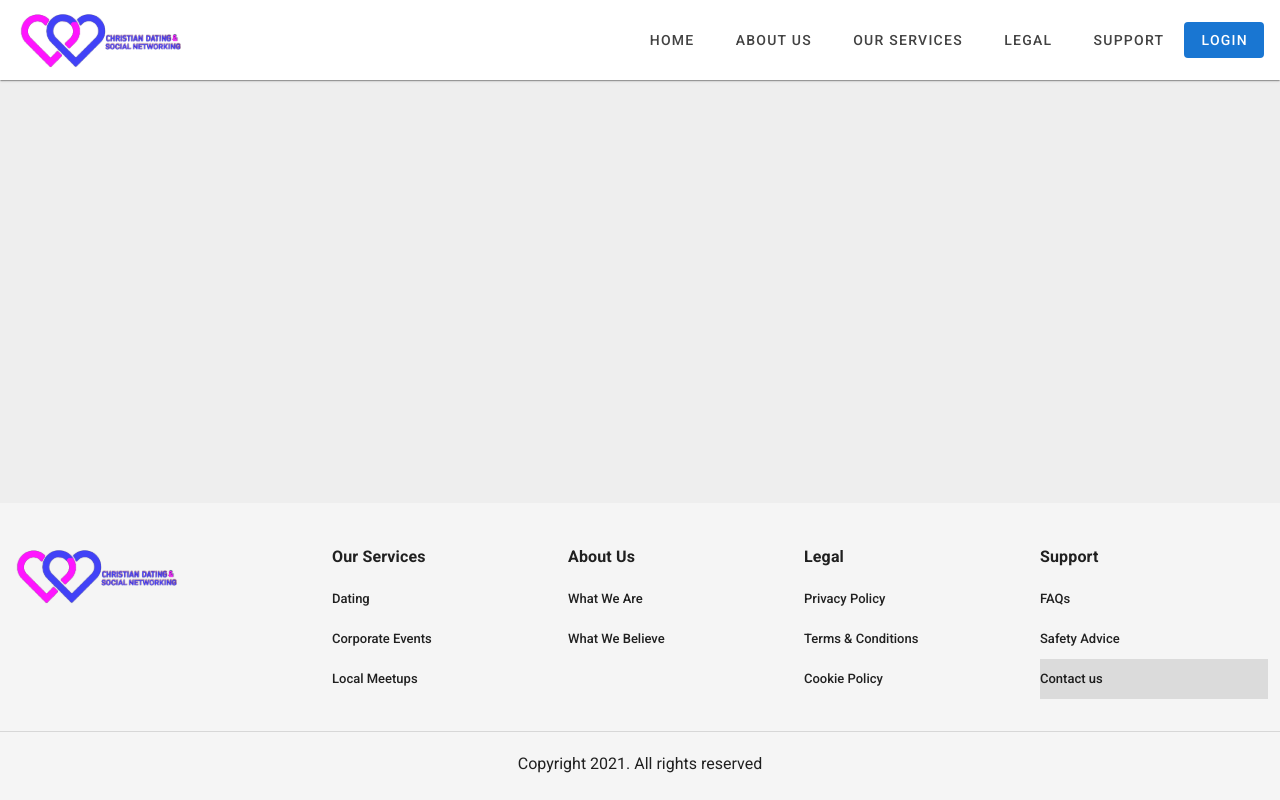
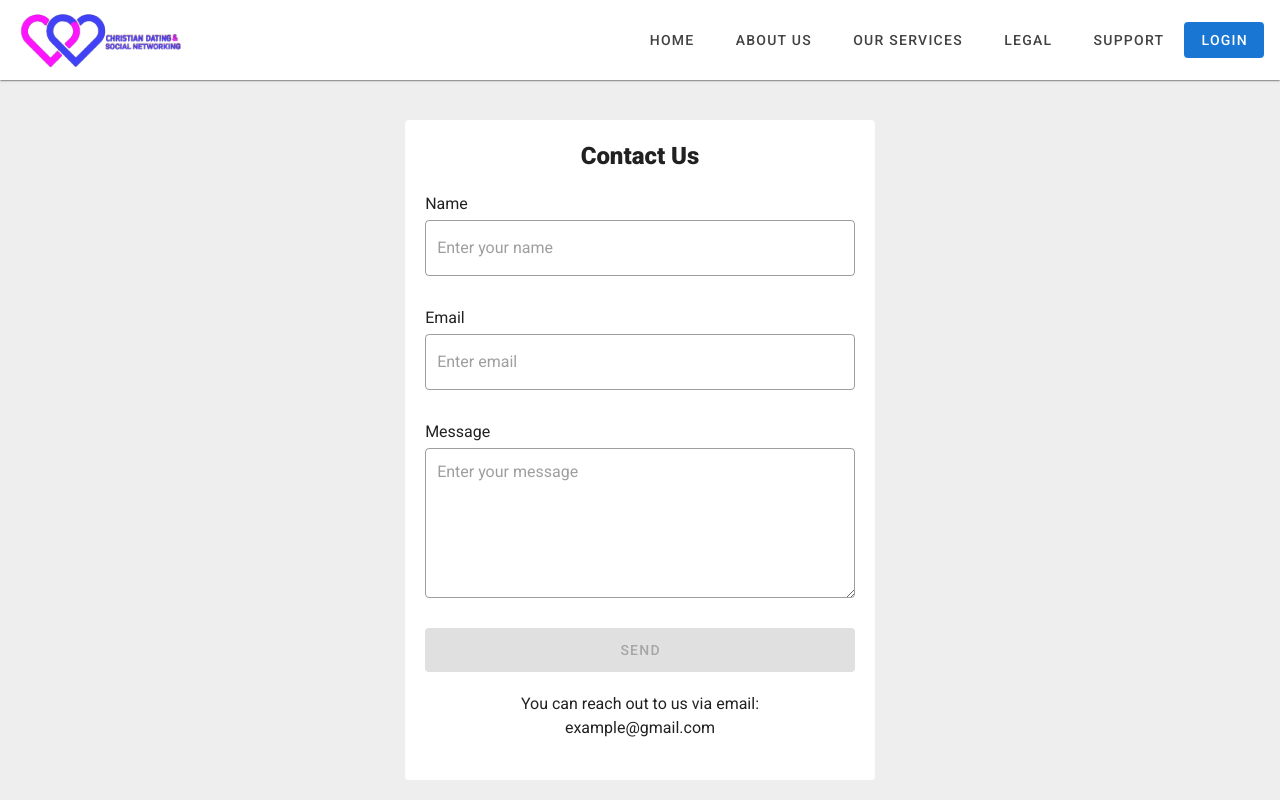
Before and after one commit to symplytheo/christian-dating-site, a Nuxt app: page /contact in a window 1280 px wide. Shown: the top 800 px of the page. Built offline with nearby package versions, Linux system fonts and the light colour scheme.

Commit message:
create contact us page

```diff
--- /dev/null
+++ b/pages/contact.vue
@@ -0,0 +1,87 @@
+<template>
+  <v-container class="py-10">
+    <v-row justify="center" align="center" class="fill-height">
+      <v-col cols="12" sm="10" md="6" lg="5">
+        <v-card flat class="pa-5">
+          <h2 class="text-center font-weight-black text-h5 mb-5">Contact Us</h2>
+          <div>
+            <v-form v-model="isValid">
+              <v-row no-gutters>
+                <v-col cols="12">
+                  <div class="mb-1">Name</div>
+                  <v-text-field
+                    v-model="form.name"
+                    outlined
+                    placeholder="Enter your name"
+                    :rules="[(v) => !!v || 'Name is required']"
+                    required
+                  />
+                </v-col>
+                <v-col cols="12">
+                  <div class="mb-1">Email</div>
+                  <v-text-field
+                    v-model="form.email"
+                    type="email"
+                    required
+                    outlined
+                    placeholder="Enter email"
+                    :rules="[
+                      (v) => !!v || 'Email is required',
+                      (v) => emailValidation(v) || 'Email is invalid',
+                    ]"
+                  />
+                </v-col>
+                <v-col cols="12">
+                  <div class="mb-1">Message</div>
+                  <v-textarea
+                    v-model="form.message"
+                    outlined
+                    placeholder="Enter your message"
+                    :rules="[(v) => !!v || 'Message is required']"
+                    required
+                  />
+                </v-col>
+                <v-col cols="12">
+                  <v-btn
+                    color="primary"
+                    block
+                    large
+                    depressed
+                    :disabled="!isValid"
+                    :loading="loading"
+                    @click="sendMessage"
+                  >
+                    Send
+                  </v-btn>
+                </v-col>
+                <v-col cols="12" class="pa-5 text-center">
+                  You can reach out to us via email: example@gmail.com
+                </v-col>
+              </v-row>
+            </v-form>
+          </div>
+        </v-card>
+      </v-col>
+    </v-row>
+  </v-container>
+</template>
+
+<script>
+import { emailValidation } from '~/assets/utils'
+
+export default {
+  data: () => ({
+    form: {
+      name: '',
+      email: '',
+      message: '',
+    },
+    isValid: false,
+    loading: false,
+  }),
+  head() {
+    return { title: 'Contact Us' }
+  },
+  methods: { emailValidation, sendMessage() {} },
+}
+</script>
```
